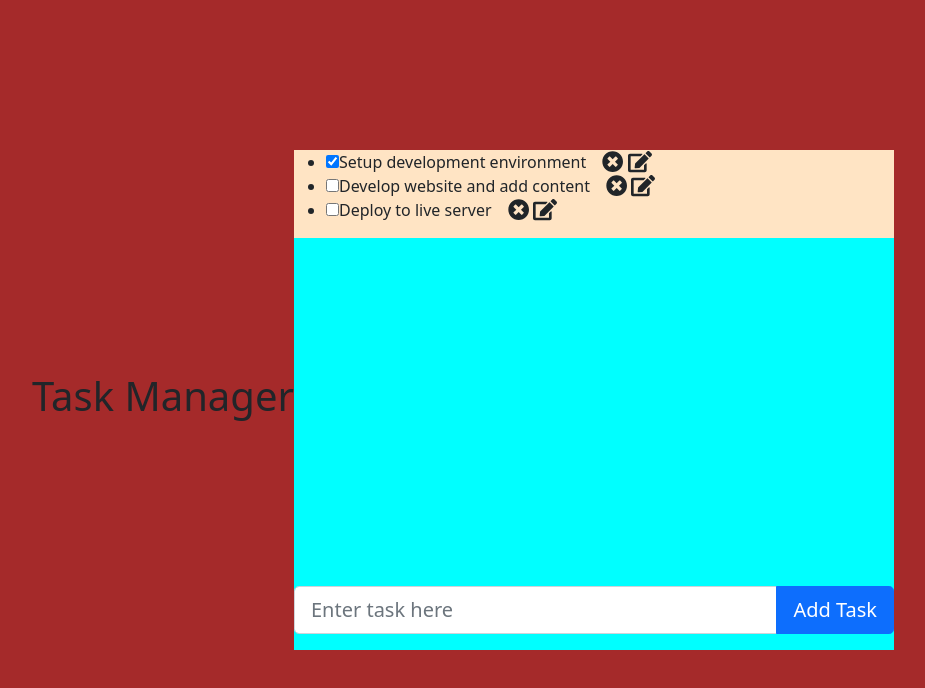
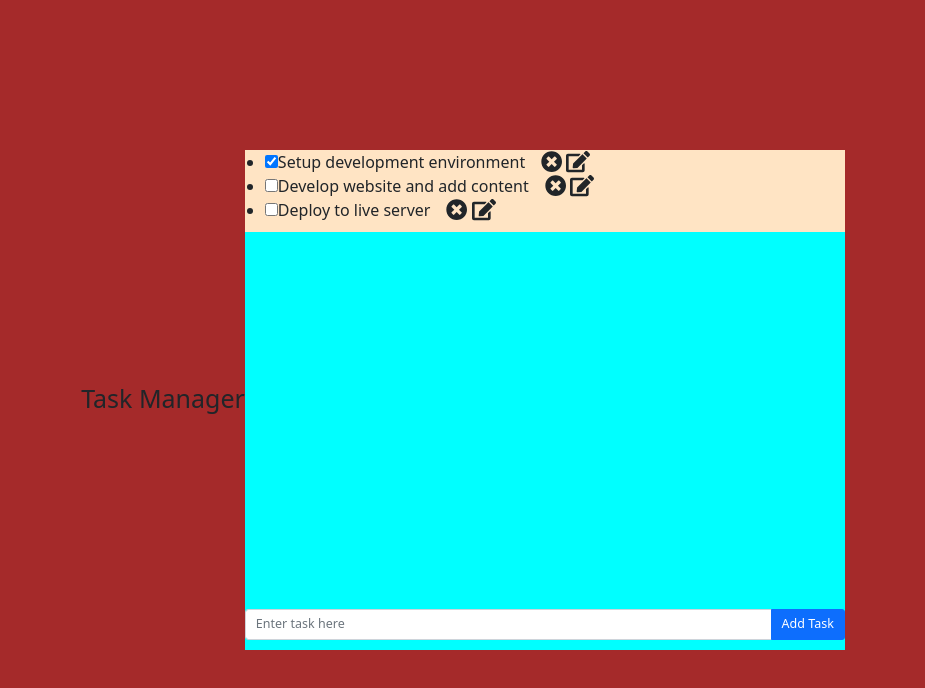
Before and after one commit to CaliforniaDev/ReactAssignment-1, a React (Create React App) app in the folder task-app/: page / in a window 1280 px wide. Shown: the top 688 px of the page, without its empty margins (177-1102 px from the left). Built offline with nearby package versions, Linux system fonts and the light colour scheme.

Commit message:
Add css styles

```diff
--- a/task-app/src/App.css
+++ b/task-app/src/App.css
@@ -1,6 +1,22 @@
+* {
+    box-sizing: border-box;
+    margin: 0;
+    padding: 0;
+}
+html {
+    font-size: 62.5%;
+    margin: 0;
+    color: #444;
+    box-sizing: border-box;
+    -webkit-box-sizing: border-box;
+    -webkit-text-size-adjust: 100%;
 
+}
 
 body {
+    font-family: "Segoe UI", Arial, sans-serif;
+    line-height: 1.4;
+    font-size: 1.6rem;
     display: flex;
     width: 100vw;
     justify-content: center;
@@ -10,7 +26,25 @@ body {
     margin: 0;
 }
 
+h1 {
+    font-size: 5.6rem;
+    line-height: 7.2rem;
+
+}
+h2 {
+    font-size: 4rem;
+    line-height: 5.6rem;
+}
+h3 {
+    font-size: 3.2rem;
+    line-height: 4rem;
+}
+h4 {
+    font-size: 2.4rem;
+    line-height: 3.2rem;
+}
 .task-form-container {
+    font-size: 1.6rem;
     height: 100vh;
     width: 100vw;
     background-color: brown;
--- a/task-app/src/components/InputTask.js
+++ b/task-app/src/components/InputTask.js
@@ -21,7 +21,9 @@ class InputTask extends Component {
   }
   onSubmitTask = e => {
     e.preventDefault();
-    this.props.addTask(this.state.taskInput);
+    this.state.taskInput.title.trim ?
+    this.props.addTask(this.state.taskInput)
+    : alert("Please write item");
     this.setState({
       taskInput: {
         title: "",
```
